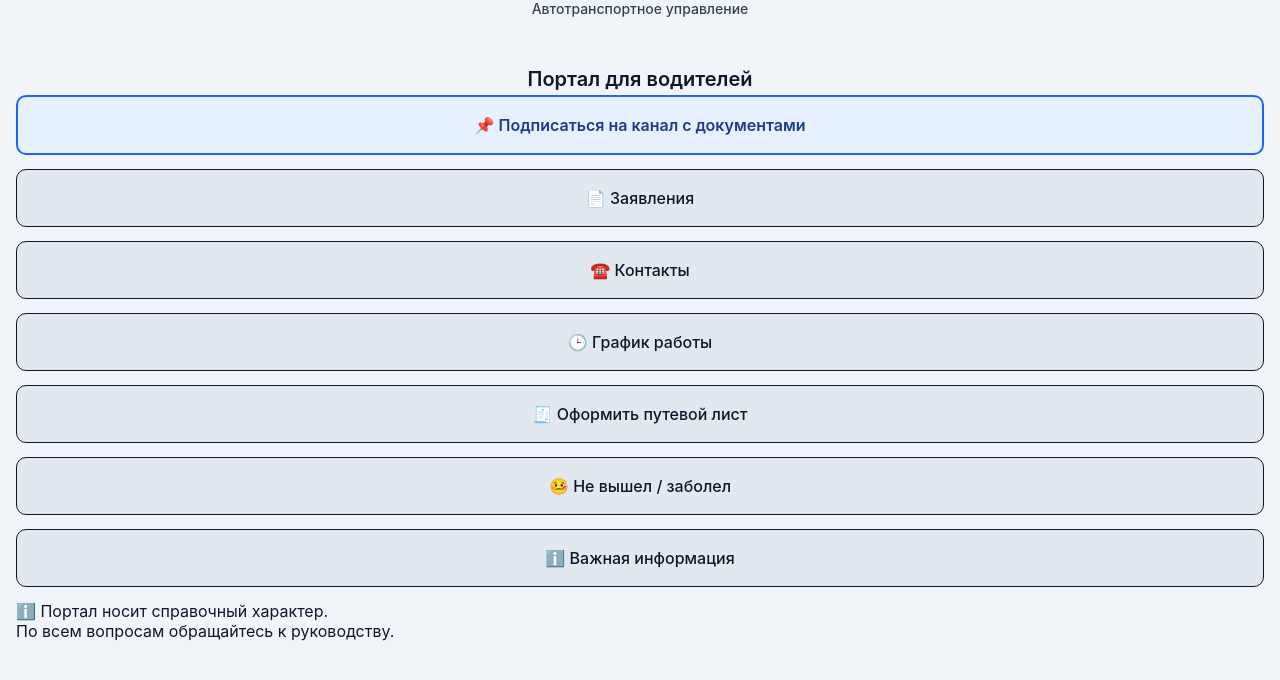
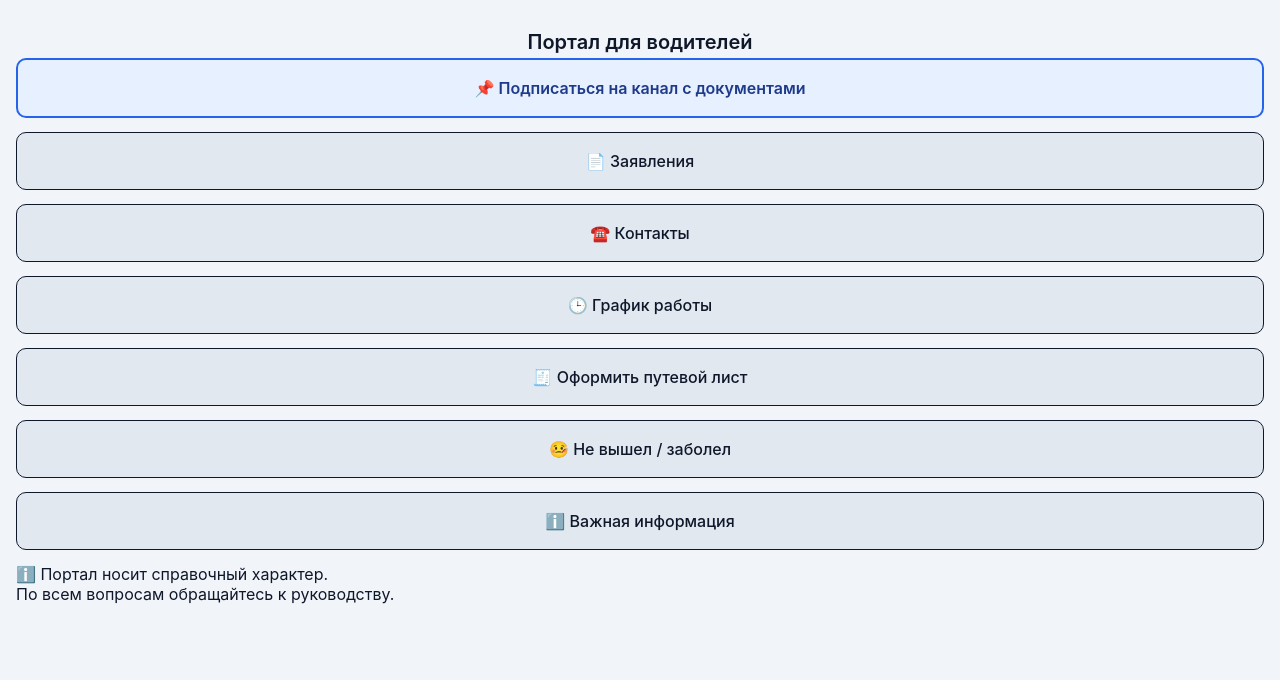
Before and after one commit to Lukarunov/Portal, a plain HTML site: page index.html in a window 1280 px wide. Drawn offline with Linux system fonts and the light colour scheme.

Commit message:
Update index.html

```diff
--- a/index.html
+++ b/index.html
@@ -2,7 +2,6 @@
 <html lang="ru">
 <head>
     <meta charset="UTF-8">
-    <div class="org-title">Автотранспортное управление</div></title>
 
     <!-- Адаптация под телефон -->
     <meta name="viewport" content="width=device-width, initial-scale=1.0">
```
